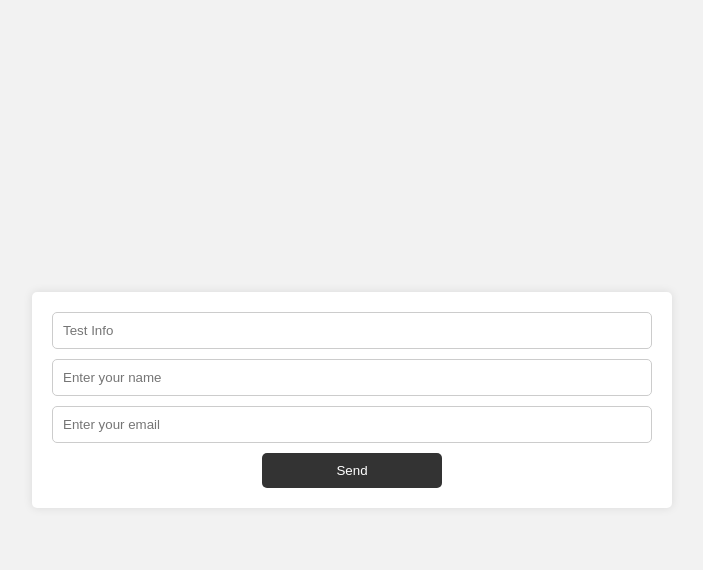
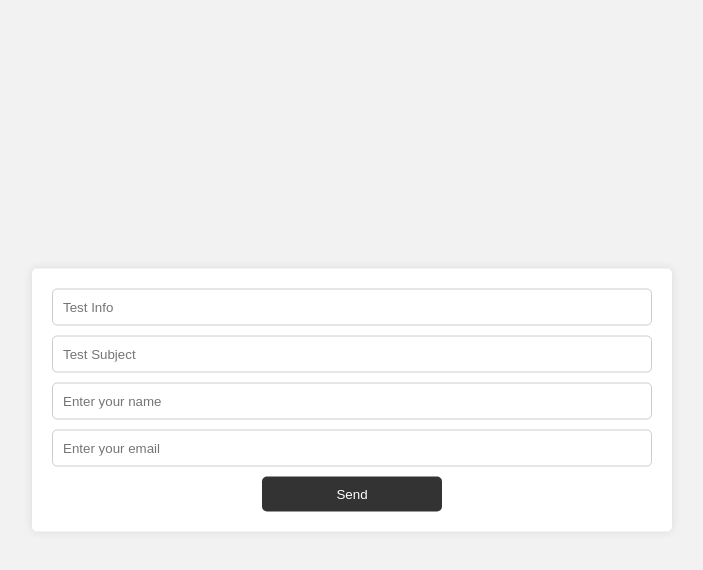
Before and after one commit to devkavin/otptest, a PHP site: page / in a window 1280 px wide. Shown: the top 570 px of the page, without its empty margins (288-991 px from the left). Run offline with PHP 8.4, Linux system fonts and the light colour scheme.

Commit message:
modified:   index.php

```diff
--- a/index.php
+++ b/index.php
@@ -14,6 +14,7 @@
         <form class="" action="send.php" method="post">
             <div class="info-wrap">
             <input type="text" name="info" value="" placeholder="Test Info"><br>
+            <input type="text" name="subject" value="" placeholder="Test Subject"><br>
             <input type="text" name="name" value="" placeholder="Enter your name"><br>
             <input type="text" name="email" value="" placeholder="Enter your email">
             <button type="submit" name="button">Send</button>
```
